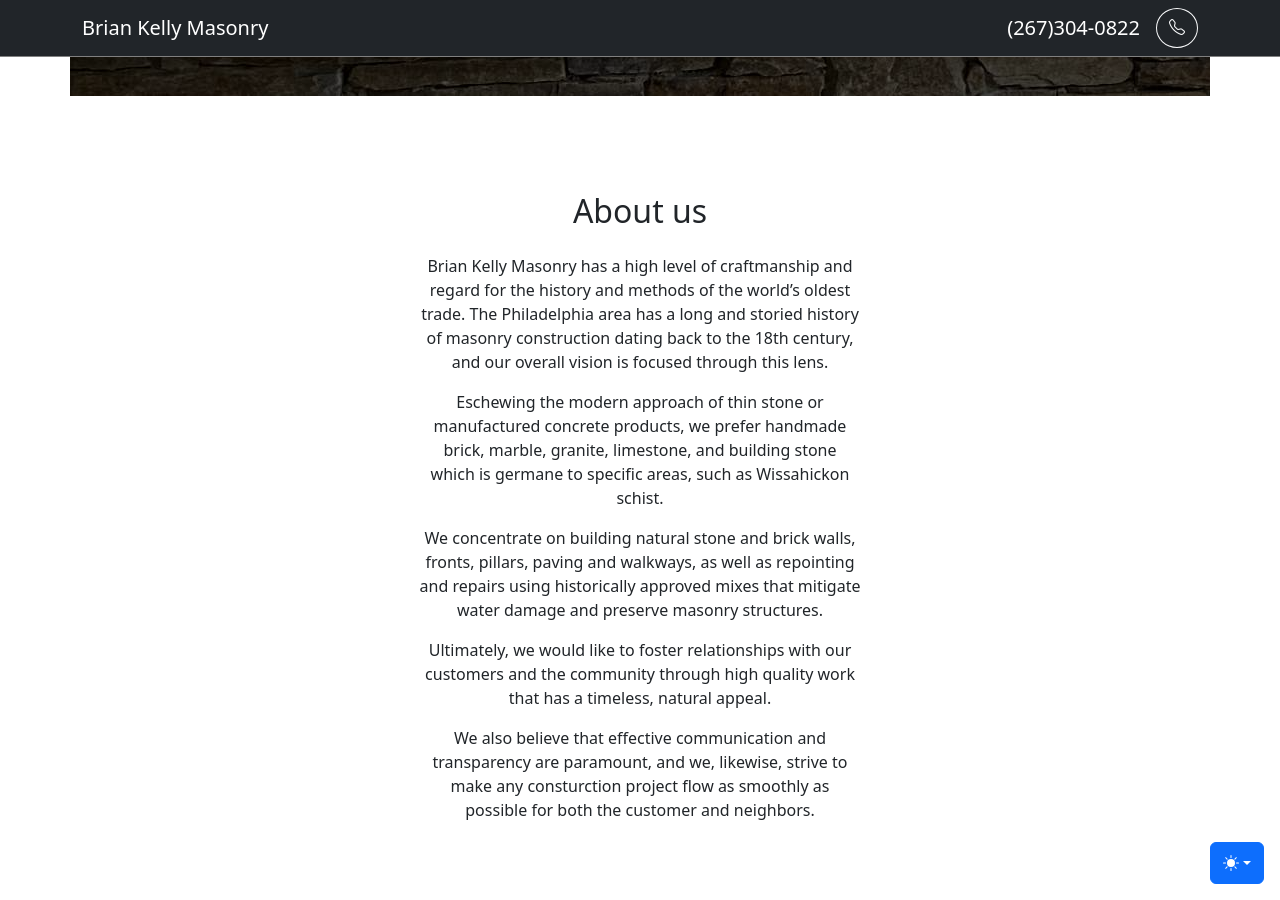
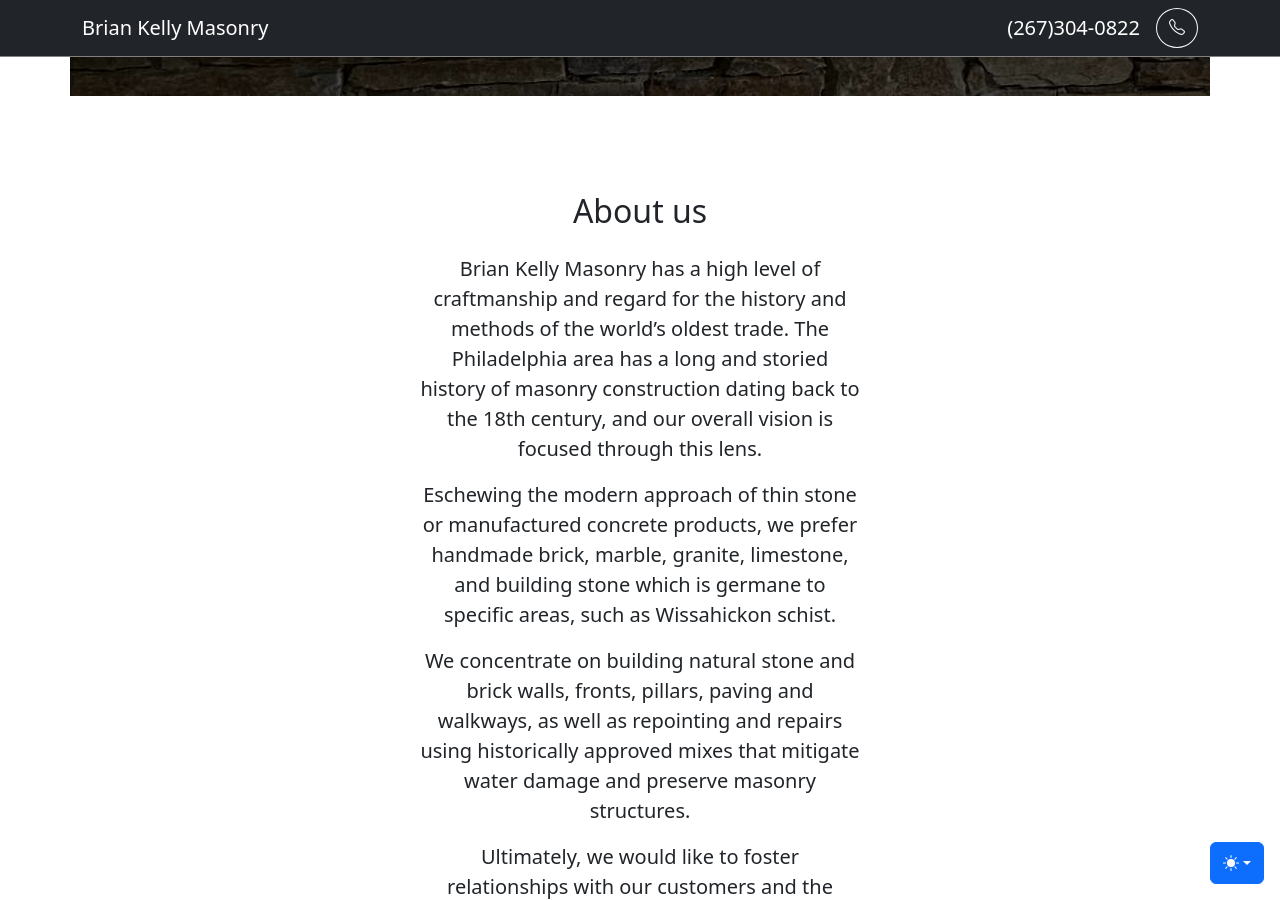
Before and after one commit to ryanbyoung/briankellymasonry, a Jekyll site: the page built from index.html, in a window 1280 px wide and 900 px high, scrolled down 457 px. Built offline with Jekyll 4.4.1, drawn with Linux system fonts in a browser that asks for light colours.

Commit message:
Update index.html

```diff
--- a/index.html
+++ b/index.html
@@ -27,11 +27,11 @@ excerpt: Brian Kelly Masonry
             <h2 class="fw-light pb-3">About us</h2>
             <div class="row justify-content-center">
               <div class="col-11 col-sm-10 col-md-8 col-lg-6 col-xl-5 col-xxl-5">
-                <p>Brian Kelly Masonry has a high level of craftmanship and regard for the history and methods of the world’s oldest trade. The Philadelphia area has a long and storied history of masonry construction dating back to the 18th century, and our overall vision is focused through this lens.</p>
-                <p>Eschewing the modern approach of thin stone or manufactured concrete products, we prefer handmade brick, marble, granite, limestone, and building stone which is germane to specific areas, such as Wissahickon schist.</p>
-                <p>We concentrate on building natural stone and brick walls, fronts, pillars, paving and walkways, as well as repointing and repairs using historically approved mixes that mitigate water damage and preserve masonry structures.</p>
-                <p>Ultimately, we would like to foster relationships with our customers and the community through high quality work that has a timeless, natural appeal.</p>
-                <p>We also believe that effective communication and transparency are paramount, and we, likewise, strive to make any consturction project flow as smoothly as possible for both the customer and neighbors.</p>
+                <p class="lead">Brian Kelly Masonry has a high level of craftmanship and regard for the history and methods of the world’s oldest trade. The Philadelphia area has a long and storied history of masonry construction dating back to the 18th century, and our overall vision is focused through this lens.</p>
+                <p class="lead">Eschewing the modern approach of thin stone or manufactured concrete products, we prefer handmade brick, marble, granite, limestone, and building stone which is germane to specific areas, such as Wissahickon schist.</p>
+                <p class="lead">We concentrate on building natural stone and brick walls, fronts, pillars, paving and walkways, as well as repointing and repairs using historically approved mixes that mitigate water damage and preserve masonry structures.</p>
+                <p class="lead">Ultimately, we would like to foster relationships with our customers and the community through high quality work that has a timeless, natural appeal.</p>
+                <p class="lead">We also believe that effective communication and transparency are paramount, and we, likewise, strive to make any consturction project flow as smoothly as possible for both the customer and neighbors.</p>
               </div>
             </div>
           </div>
```
